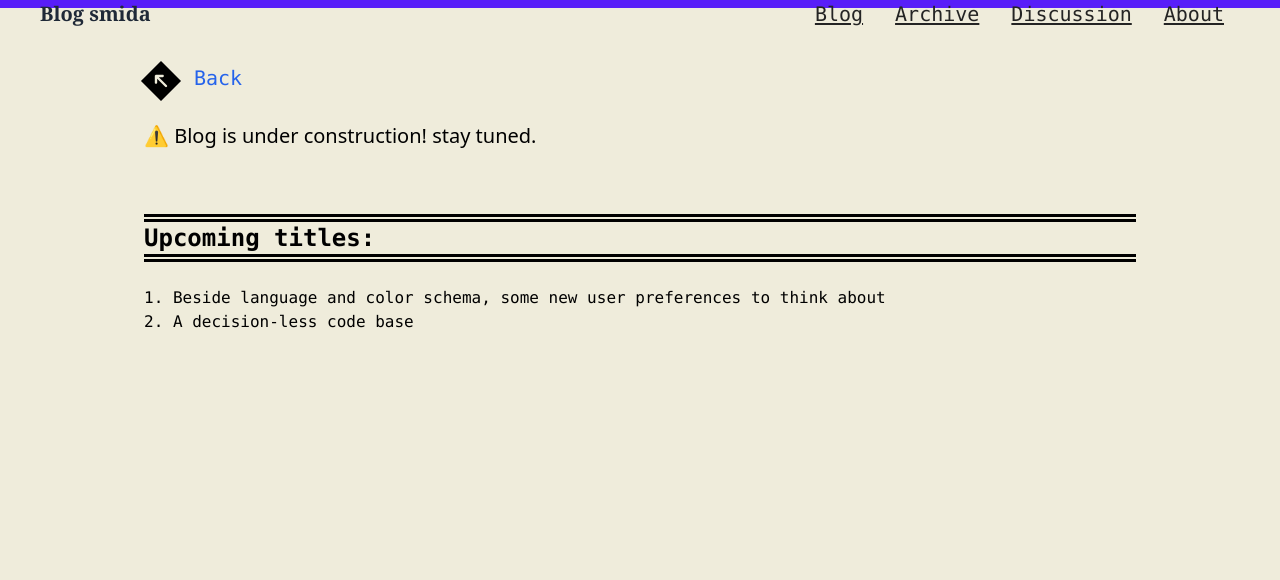
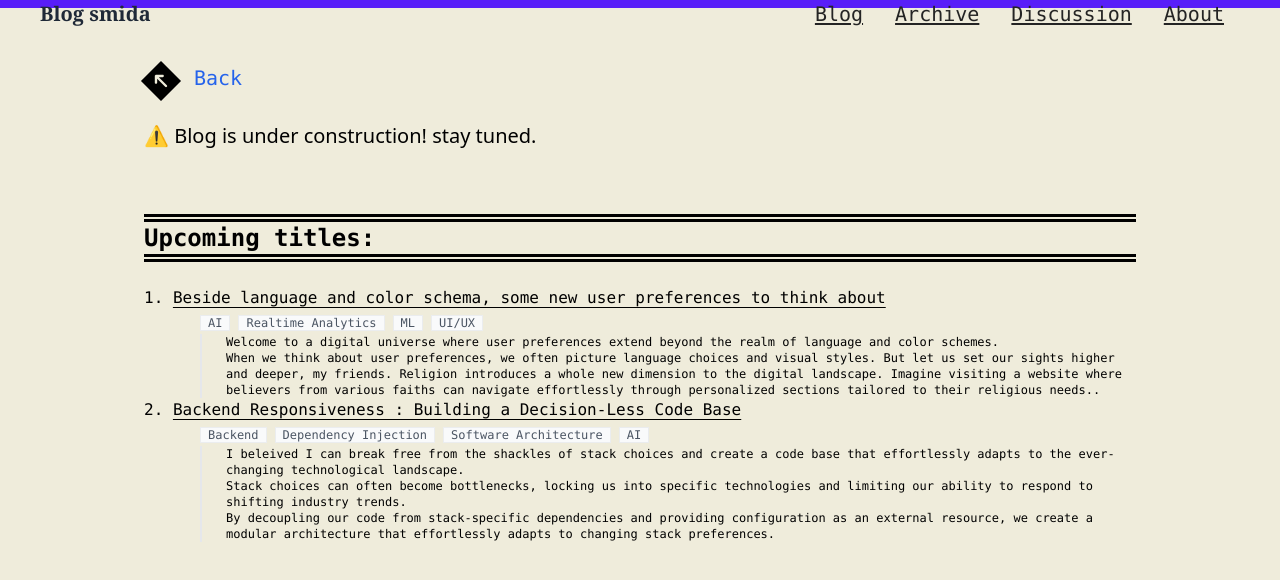
Before and after one commit to smidaJaber/portfolio, a Next.js app: page /blog in a window 1280 px wide. Shown: the top 580 px of the page. Built offline with nearby package versions, Linux system fonts and the light colour scheme.

Commit message:
blog pre-content + promo posts

```diff
--- a/src/pages/blog.tsx
+++ b/src/pages/blog.tsx
@@ -2,6 +2,7 @@
 
 import BlogNavbar from "@/app/components/Blog/BlogNavbar";
 import Container from "@/app/components/Container";
+import Skills from "@/app/components/Projects/v1/Skills";
 
 interface BlogProps {}
 const Blog: React.FC<BlogProps> = ({}) => {
@@ -58,10 +59,102 @@ const Blog: React.FC<BlogProps> = ({}) => {
 						</legend>
 						<ul className="list-inside font-mono font-extralight list-decimal">
 							<li>
-								Beside language and color schema, some new user preferences to
-								think about
+								<span className="underline underline-offset-4">
+									Beside language and color schema, some new user preferences to
+									think about
+								</span>
+								<div className="ml-14 m-0 p-0 space-x-2">
+									<span
+										className={`inline-flex items-center
+								 bg-gray-50 px-2 py-0 text-xs  font-medium
+								 text-gray-600 ring-1 ring-inset ring-gray-500/10`}
+									>
+										AI
+									</span>
+									<span
+										className={`inline-flex items-center
+								 bg-gray-50 px-2 py-0 text-xs  font-medium
+								 text-gray-600 ring-1 ring-inset ring-gray-500/10`}
+									>
+										Realtime Analytics
+									</span>
+									<span
+										className={`inline-flex items-center
+								 bg-gray-50 px-2 py-0 text-xs  font-medium
+								 text-gray-600 ring-1 ring-inset ring-gray-500/10`}
+									>
+										ML
+									</span>
+									<span
+										className={`inline-flex items-center
+								 bg-gray-50 px-2 py-0 text-xs  font-medium
+								 text-gray-600 ring-1 ring-inset ring-gray-500/10`}
+									>
+										UI/UX
+									</span>
+								</div>
+
+								<div className=" text-xs border-l-2 ml-14 pl-4 sm:pl-6 dark:border-gray-400">
+									Welcome to a digital universe where user preferences extend
+									beyond the realm of language and color schemes. <br />
+									When we think about user preferences, we often picture
+									language choices and visual styles. But let us set our sights
+									higher and deeper, my friends. Religion introduces a whole new
+									dimension to the digital landscape. Imagine visiting a website
+									where believers from various faiths can navigate effortlessly
+									through personalized sections tailored to their religious
+									needs..
+								</div>
 							</li>
-							<li>A decision-less code base</li>
+							<li>
+								<span className="underline underline-offset-4">
+									Backend Responsiveness : Building a Decision-Less Code Base
+								</span>
+								<div className="ml-14 m-0 p-0 space-x-2">
+									<span
+										className={`inline-flex items-center
+								 bg-gray-50 px-2 py-0 text-xs  font-medium
+								 text-gray-600 ring-1 ring-inset ring-gray-500/10`}
+									>
+										Backend
+									</span>
+									<span
+										className={`inline-flex items-center
+								 bg-gray-50 px-2 py-0 text-xs  font-medium
+								 text-gray-600 ring-1 ring-inset ring-gray-500/10`}
+									>
+										Dependency Injection
+									</span>
+									<span
+										className={`inline-flex items-center
+								 bg-gray-50 px-2 py-0 text-xs  font-medium
+								 text-gray-600 ring-1 ring-inset ring-gray-500/10`}
+									>
+										Software Architecture
+									</span>
+									<span
+										className={`inline-flex items-center
+								 bg-gray-50 px-2 py-0 text-xs  font-medium
+								 text-gray-600 ring-1 ring-inset ring-gray-500/10`}
+									>
+										AI
+									</span>
+								</div>
+								<div className=" text-xs border-l-2 ml-14 pl-4 sm:pl-6 dark:border-gray-400">
+									I beleived I can break free from the shackles of stack choices
+									and create a code base that effortlessly adapts to the
+									ever-changing technological landscape.
+									<br />
+									Stack choices can often become bottlenecks, locking us into
+									specific technologies and limiting our ability to respond to
+									shifting industry trends.
+									<br />
+									By decoupling our code from stack-specific dependencies and
+									providing configuration as an external resource, we create a
+									modular architecture that effortlessly adapts to changing
+									stack preferences.
+								</div>
+							</li>
 						</ul>
 					</div>
 				</div>
```
